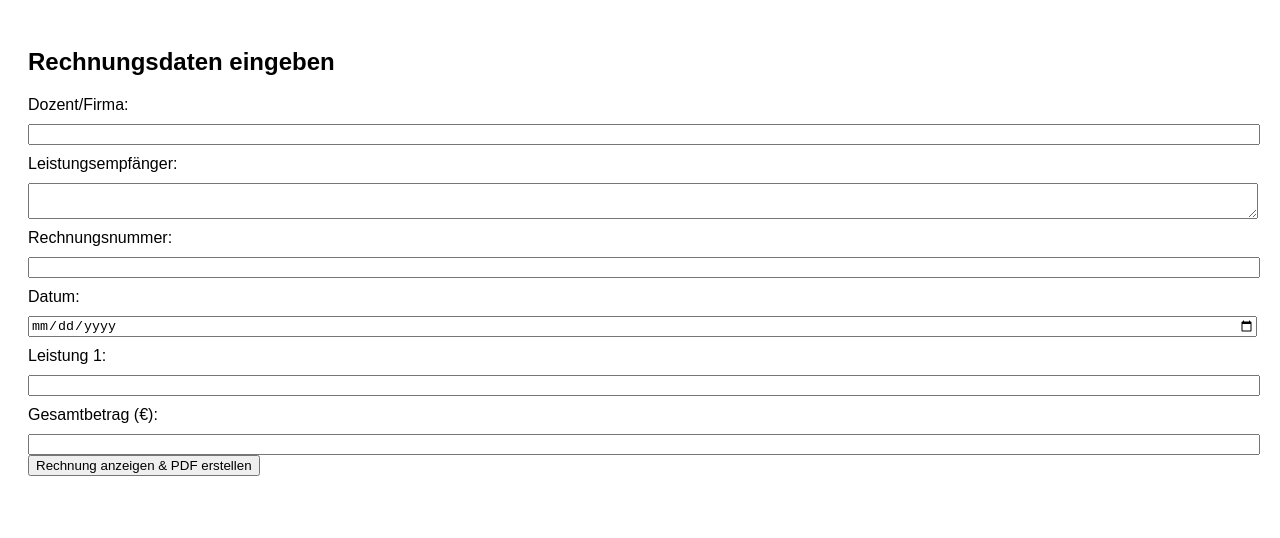
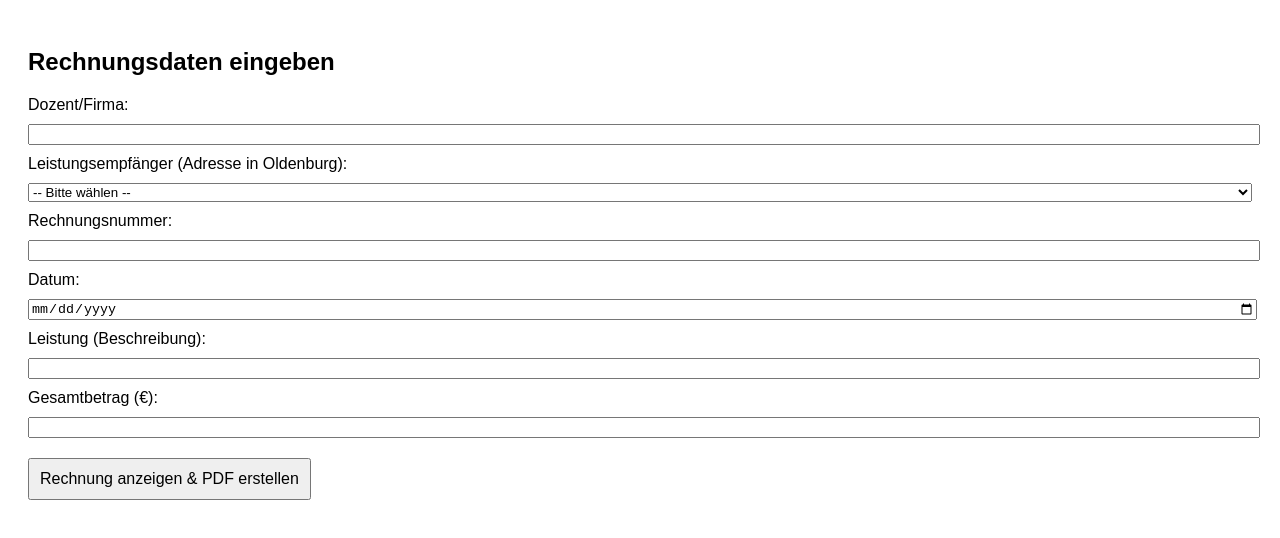
Before and after one commit to TCOL2024/KIWORKSHOP, a plain HTML site: page bill1.html in a window 1280 px wide. Drawn offline with Linux system fonts and the light colour scheme.

Commit message:
bill1.html aktualisieren

```diff
--- a/bill1.html
+++ b/bill1.html
@@ -2,13 +2,35 @@
 <html lang="de">
 <head>
   <meta charset="UTF-8">
-  <title>Rechnung erstellen und als PDF drucken</title>
+  <title>Rechnungsformular mit PDF</title>
   <script src="https://cdnjs.cloudflare.com/ajax/libs/html2pdf.js/0.10.1/html2pdf.bundle.min.js"></script>
   <style>
-    body { font-family: Arial; padding: 20px; }
-    label, input, textarea { display: block; margin-top: 10px; width: 100%; }
-    #rechnungsLayout { display: none; border: 1px solid #ccc; padding: 20px; margin-top: 20px; }
-    .bold { font-weight: bold; }
+    body {
+      font-family: Arial, sans-serif;
+      padding: 20px;
+    }
+    label, input, select, textarea {
+      display: block;
+      margin-top: 10px;
+      width: 100%;
+    }
+    #rechnungsLayout {
+      display: none;
+      border: 1px solid #ccc;
+      padding: 20px;
+      margin-top: 20px;
+    }
+    .bold {
+      font-weight: bold;
+    }
+    .button {
+      margin-top: 20px;
+      padding: 10px;
+      font-size: 16px;
+    }
+    hr {
+      margin: 20px 0;
+    }
   </style>
 </head>
 <body>
@@ -16,41 +38,55 @@
 <h2>Rechnungsdaten eingeben</h2>
 
 <form id="eingabeForm">
-  <label>Dozent/Firma:</label>
-  <input type="text" id="dozent">
+  <label for="dozent">Dozent/Firma:</label>
+  <input type="text" id="dozent" required>
 
-  <label>Leistungsempfänger:</label>
-  <textarea id="empfaenger"></textarea>
+  <label for="empfaenger">Leistungsempfänger (Adresse in Oldenburg):</label>
+  <select id="empfaenger" required>
+    <option value="">-- Bitte wählen --</option>
+    <option value="EWE AG, Tirpitzstraße 39, 26122 Oldenburg">EWE AG, Tirpitzstraße 39, 26122 Oldenburg</option>
+    <option value="CEWE Stiftung & Co. KGaA, Meerweg 30-32, 26133 Oldenburg">CEWE Stiftung & Co. KGaA, Meerweg 30-32, 26133 Oldenburg</option>
+    <option value="Carl von Ossietzky Universität, Ammerländer Heerstraße 114-118, 26129 Oldenburg">Carl von Ossietzky Universität, Ammerländer Heerstraße 114-118, 26129 Oldenburg</option>
+    <option value="Polizeidirektion Oldenburg, Theodor-Tantzen-Platz 8, 26122 Oldenburg">Polizeidirektion Oldenburg, Theodor-Tantzen-Platz 8, 26122 Oldenburg</option>
+    <option value="Oldenburgische Landesbank AG, Stau 15-17, 26122 Oldenburg">Oldenburgische Landesbank AG, Stau 15-17, 26122 Oldenburg</option>
+    <option value="Pius-Hospital Oldenburg, Georgstraße 12, 26121 Oldenburg">Pius-Hospital Oldenburg, Georgstraße 12, 26121 Oldenburg</option>
+    <option value="BTC AG, Escherweg 5, 26121 Oldenburg">BTC AG, Escherweg 5, 26121 Oldenburg</option>
+    <option value="Nanu-Nana, Donnerschweer Straße 36, 26123 Oldenburg">Nanu-Nana, Donnerschweer Straße 36, 26123 Oldenburg</option>
+    <option value="Floragard GmbH, Georgstraße 4, 26121 Oldenburg">Floragard GmbH, Georgstraße 4, 26121 Oldenburg</option>
+    <option value="Ludwig Freytag GmbH & Co. KG, Cloppenburger Straße 92, 26135 Oldenburg">Ludwig Freytag GmbH & Co. KG, Cloppenburger Straße 92, 26135 Oldenburg</option>
+  </select>
 
-  <label>Rechnungsnummer:</label>
-  <input type="text" id="nummer">
+  <label for="nummer">Rechnungsnummer:</label>
+  <input type="text" id="nummer" required>
 
-  <label>Datum:</label>
-  <input type="date" id="datum">
+  <label for="datum">Datum:</label>
+  <input type="date" id="datum" required>
 
-  <label>Leistung 1:</label>
-  <input type="text" id="leistung1">
+  <label for="leistung1">Leistung (Beschreibung):</label>
+  <input type="text" id="leistung1" required>
 
-  <label>Gesamtbetrag (€):</label>
-  <input type="number" id="betrag">
+  <label for="betrag">Gesamtbetrag (€):</label>
+  <input type="number" step="0.01" id="betrag" required>
 
-  <button type="button" onclick="zeigeRechnung()">Rechnung anzeigen & PDF erstellen</button>
+  <button type="button" class="button" onclick="zeigeRechnung()">Rechnung anzeigen & PDF erstellen</button>
 </form>
 
+<!-- Layout für PDF-Erzeugung -->
 <div id="rechnungsLayout">
   <h2>Rechnung</h2>
-  <p><span class="bold">Dozent:</span> <span id="out_dozent"></span></p>
-  <p><span class="bold">Empfänger:</span><br><span id="out_empfaenger"></span></p>
+  <p><span class="bold">Dozent/Firma:</span> <span id="out_dozent"></span></p>
+  <p><span class="bold">Leistungsempfänger:</span><br><span id="out_empfaenger"></span></p>
   <p><span class="bold">Rechnungs-Nr.:</span> <span id="out_nummer"></span></p>
   <p><span class="bold">Datum:</span> <span id="out_datum"></span></p>
   <hr>
   <p><span class="bold">Leistung:</span> <span id="out_leistung1"></span></p>
   <p><span class="bold">Gesamtbetrag:</span> <span id="out_betrag"></span> €</p>
+  <p>Zahlbar sofort und ohne Abzug.</p>
 </div>
 
 <script>
   function zeigeRechnung() {
-    // Daten übernehmen
+    // Eingaben in Rechnung übertragen
     document.getElementById("out_dozent").innerText = document.getElementById("dozent").value;
     document.getElementById("out_empfaenger").innerText = document.getElementById("empfaenger").value;
     document.getElementById("out_nummer").innerText = document.getElementById("nummer").value;
@@ -58,7 +94,7 @@
     document.getElementById("out_leistung1").innerText = document.getElementById("leistung1").value;
     document.getElementById("out_betrag").innerText = document.getElementById("betrag").value;
 
-    // Layout einblenden
+    // Layout sichtbar machen
     document.getElementById("rechnungsLayout").style.display = "block";
 
     // PDF erzeugen
```
